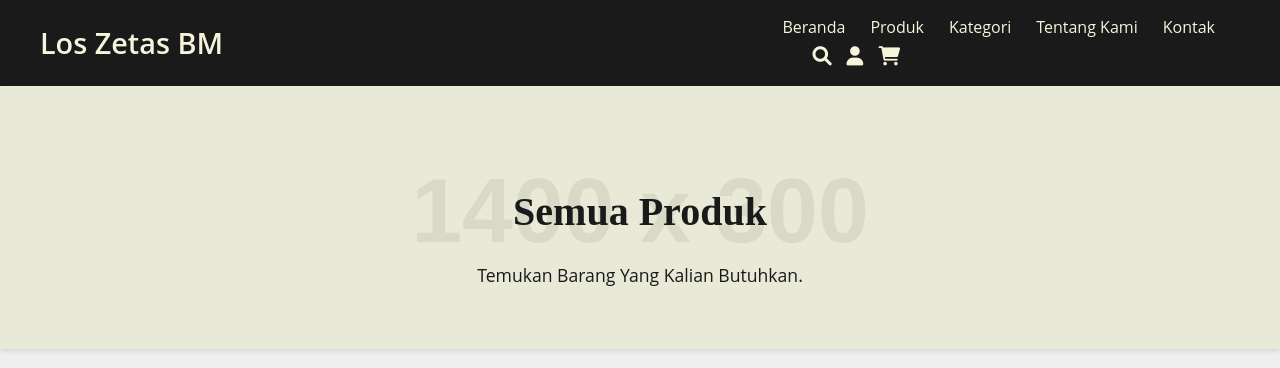
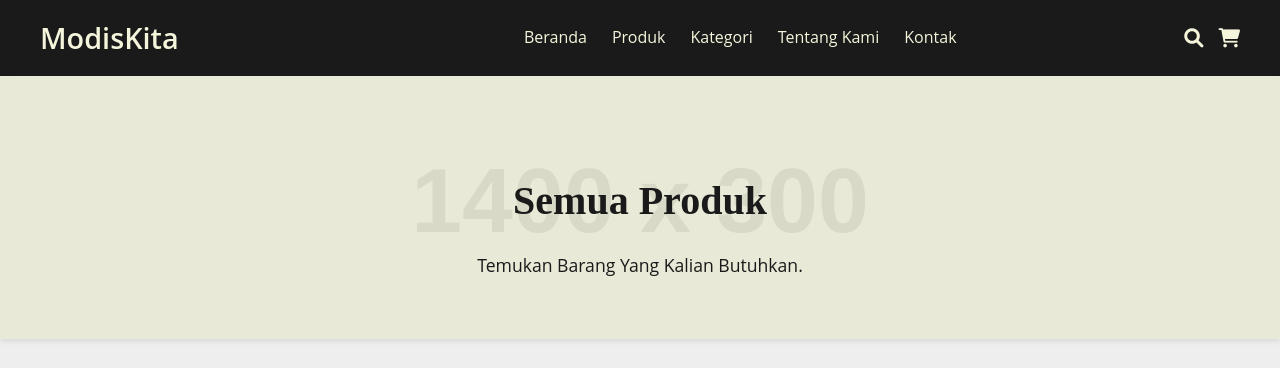
Before and after one commit to loszetas10/loszetas, a plain HTML site: page products.html in a window 1280 px wide. Shown: the top 368 px of the page. Drawn offline with Linux system fonts and the light colour scheme; placeholder pictures from the web are drawn by us.

Commit message:
Update products.html

```diff
--- a/products.html
+++ b/products.html
@@ -11,21 +11,24 @@
 <body>
     <header>
     <div class="container">
-            <h1 class="logo"><a href="index.html">Los Zetas BM</a></h1>
-            <nav>
-                <ul>
+        <h1 class="logo"><a href="index.html">ModisKita</a></h1>
+        <div class="menu-toggle" id="mobile-menu">
+            <span class="bar"></span>
+            <span class="bar"></span>
+            <span class="bar"></span>
+        </div>
+        <nav class="main-nav" id="main-nav"> <ul>
                 <li><a href="index.html">Beranda</a></li>
                 <li><a href="products.html">Produk</a></li>
                 <li><a href="categories.html">Kategori</a></li>
                 <li><a href="about.html">Tentang Kami</a></li>
                 <li><a href="contact.html">Kontak</a></li>
             </ul>
+        </nav>
         <div class="nav-icons">
             <a href="#" aria-label="Cari"><i class="fas fa-search"></i></a>
-                    <a href="#" aria-label="Akun Pengguna"><i class="fas fa-user"></i></a>
             <a href="#" aria-label="Keranjang Belanja"><i class="fas fa-shopping-cart"></i></a>
         </div>
-            </nav>
     </div>
 </header>
 
```
Lines whose indentation alone changed are shown as unchanged.
